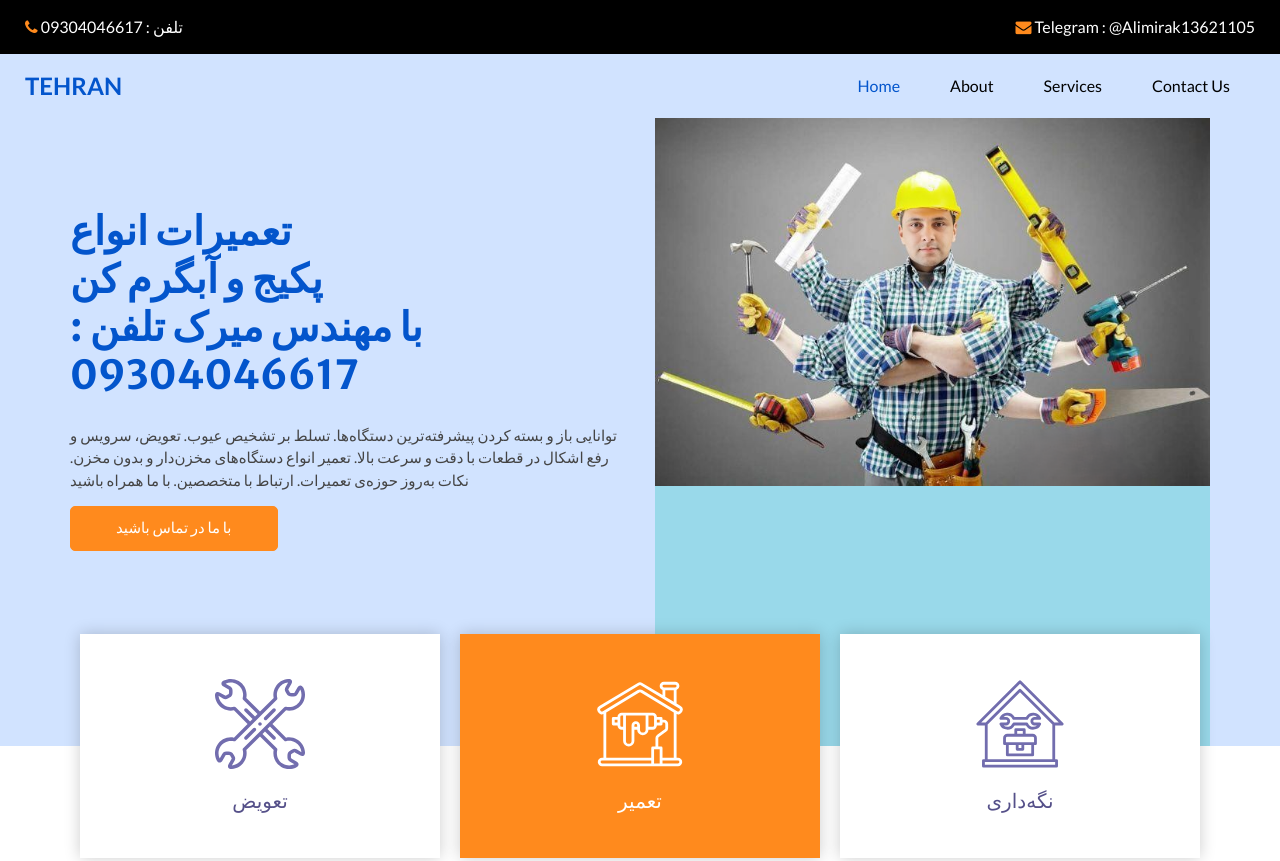
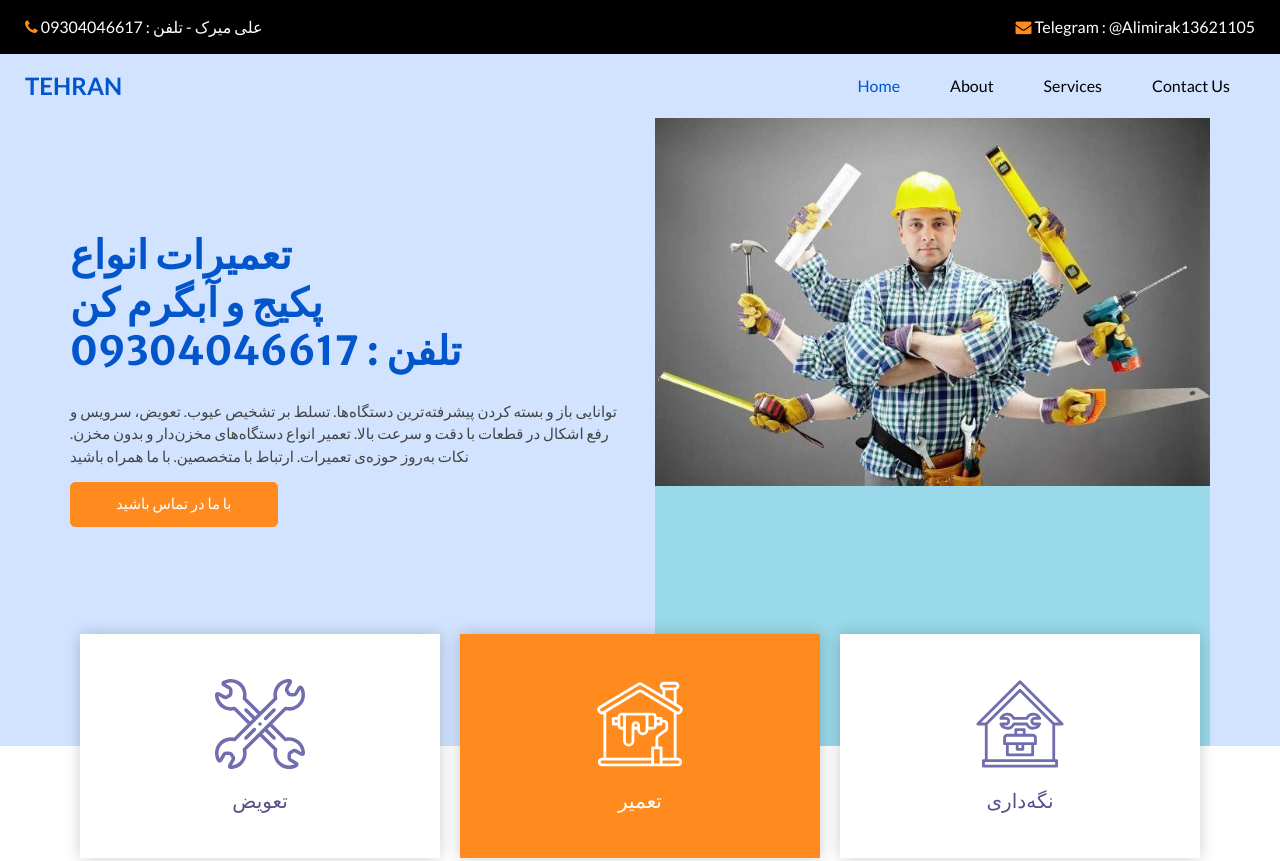
Before and after one commit to alimirak/garma, a plain HTML site: page index.html in a window 1280 px wide. Shown: the top 861 px of the page. Drawn offline with nearby package versions, Linux system fonts and the light colour scheme; some packages are replaced by stand-ins of ours.

Commit message:
Update index.html
بیب

```diff
--- a/index.html
+++ b/index.html
@@ -38,7 +38,7 @@
             <a href="">
               <i class="fa fa-phone" aria-hidden="true"></i>
               <span>
-                تلفن : 09304046617
+            علی میرک  -  تلفن : 09304046617
               </span>
             </a>
             <a href="">
@@ -93,7 +93,7 @@
               <h1>
                 تعمیرات انواع <br>
                 پکیج و آبگرم کن <br>
-               با مهندس میرک
+
             تلفن : 09304046617
               </h1>
               <p>
```
